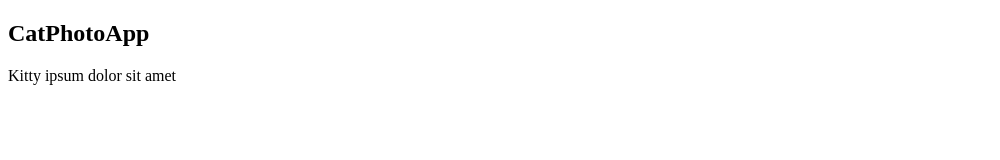
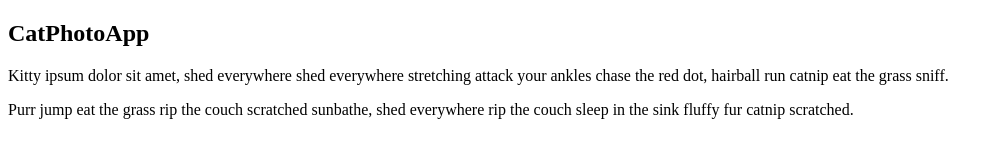
Before and after one commit to lhedwin/proyecto-curso-web-developer, a plain HTML site: page index.html in a window 1280 px wide. Shown: the whole page, without its empty margins (0-1000 px from the left). Drawn offline with Linux system fonts and the light colour scheme.

Commit message:
Introduction to HTML5

```diff
--- a/index.html
+++ b/index.html
@@ -13,7 +13,15 @@
 		<main>
 			<header>
 				<h2>CatPhotoApp</h2>
-				<p>Kitty ipsum dolor sit amet</p>
+				<p>
+					Kitty ipsum dolor sit amet, shed everywhere shed everywhere stretching attack
+					your ankles chase the red dot, hairball run catnip eat the grass sniff.
+				</p>
+
+				<p>
+					Purr jump eat the grass rip the couch scratched sunbathe, shed everywhere rip
+					the couch sleep in the sink fluffy fur catnip scratched.
+				</p>
 				<br />
 				<br />
 			</header>
```
